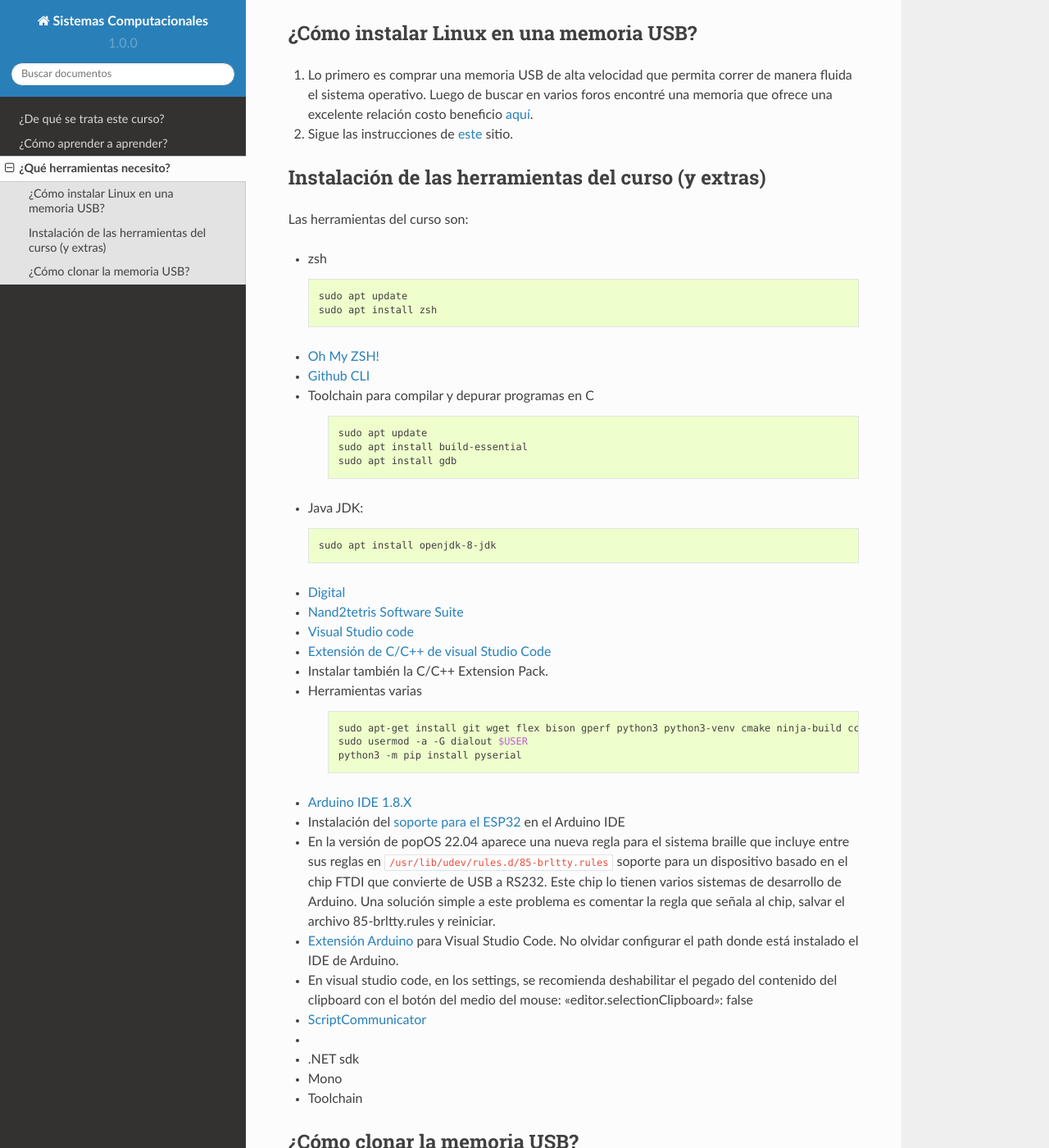
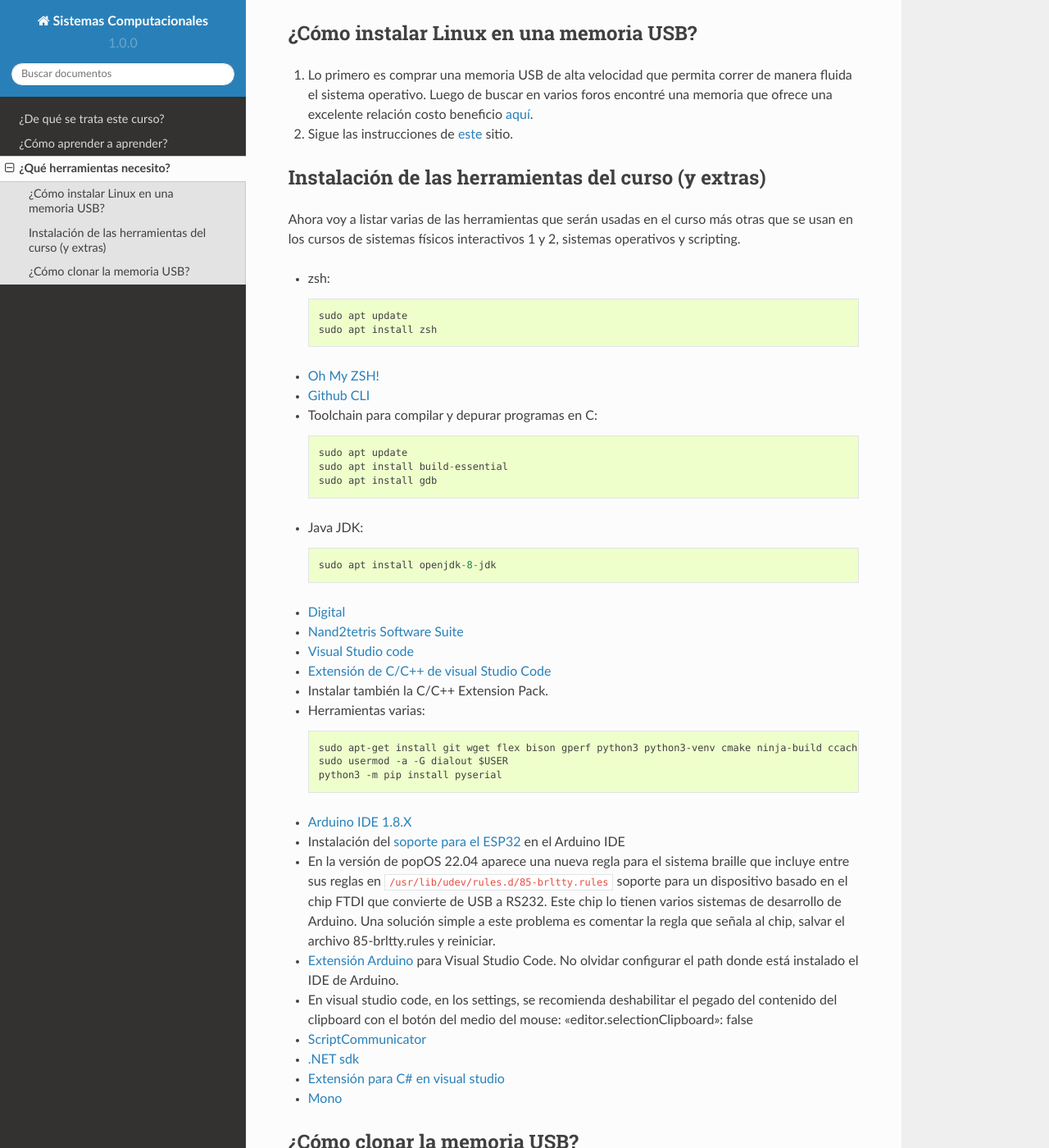
Before and after one commit to juanferfranco/SistemasComputacionales, a Sphinx documentation site: the page built from docs/_intro/tools.rst, in a window 1280 px wide and 1400 px high, scrolled down 525 px. Shown: the whole window at 82% size. Built offline with Sphinx 7.4.7 and the Read the Docs theme 2.0.0, drawn with Linux system fonts in a browser that asks for light colours.

Commit message:
update some links to tools guide. Work in progress

```diff
--- a/docs/_intro/tools.rst
+++ b/docs/_intro/tools.rst
@@ -32,28 +32,24 @@ Si te preguntas cómo hago la memoria y la copio, te cuento aquí cómo se hace.
 Instalación de las herramientas del curso (y extras)
 ------------------------------------------------------
 
-Las herramientas del curso son:
+Ahora voy a listar varias de las herramientas que serán usadas en el curso más otras
+que se usan en los cursos de sistemas físicos interactivos 1 y 2, sistemas operativos y
+scripting.
 
-* zsh
+* zsh::
 
-  .. code-block:: bash
-
-      sudo apt update
-      sudo apt install zsh
+   sudo apt update
+   sudo apt install zsh
 
 * `Oh My ZSH! <https://ohmyz.sh/>`__
 * `Github CLI <https://cli.github.com/>`__
-* Toolchain para compilar y depurar programas en C
-
-   .. code-block:: bash
+* Toolchain para compilar y depurar programas en C::
 
       sudo apt update
       sudo apt install build-essential
       sudo apt install gdb
 
-* Java JDK:
-
-  .. code-block:: bash
+* Java JDK::
 
    sudo apt install openjdk-8-jdk
 
@@ -64,9 +60,7 @@ Las herramientas del curso son:
 * `Visual Studio code <https://code.visualstudio.com/>`__
 * `Extensión de C/C++ de visual Studio Code <https://marketplace.visualstudio.com/items?itemName=ms-vscode.cpptools>`__
 * Instalar también la C/C++ Extension Pack.
-* Herramientas varias
-
-   .. code-block:: bash
+* Herramientas varias::
 
       sudo apt-get install git wget flex bison gperf python3 python3-venv cmake ninja-build ccache libffi-dev libssl-dev dfu-util libusb-1.0-0
       sudo usermod -a -G dialout $USER
@@ -84,11 +78,9 @@ Las herramientas del curso son:
 * En visual studio code, en los settings, se recomienda deshabilitar el pegado del contenido del clipboard con el botón del medio del mouse:
   "editor.selectionClipboard": false
 * `ScriptCommunicator <https://sourceforge.net/projects/scriptcommunicator/>`__
-*
-* .NET sdk
-* Mono
-* Toolchain
-
+* `.NET sdk <https://docs.microsoft.com/en-us/dotnet/core/install/linux-ubuntu>`__
+* `Extensión para C# en visual studio <https://marketplace.visualstudio.com/items?itemName=ms-dotnettools.csharp>`__
+* `Mono <https://www.mono-project.com/download/stable/#download-lin-ubuntu>`__
 
 ¿Cómo clonar la memoria USB?
 ------------------------------
```
